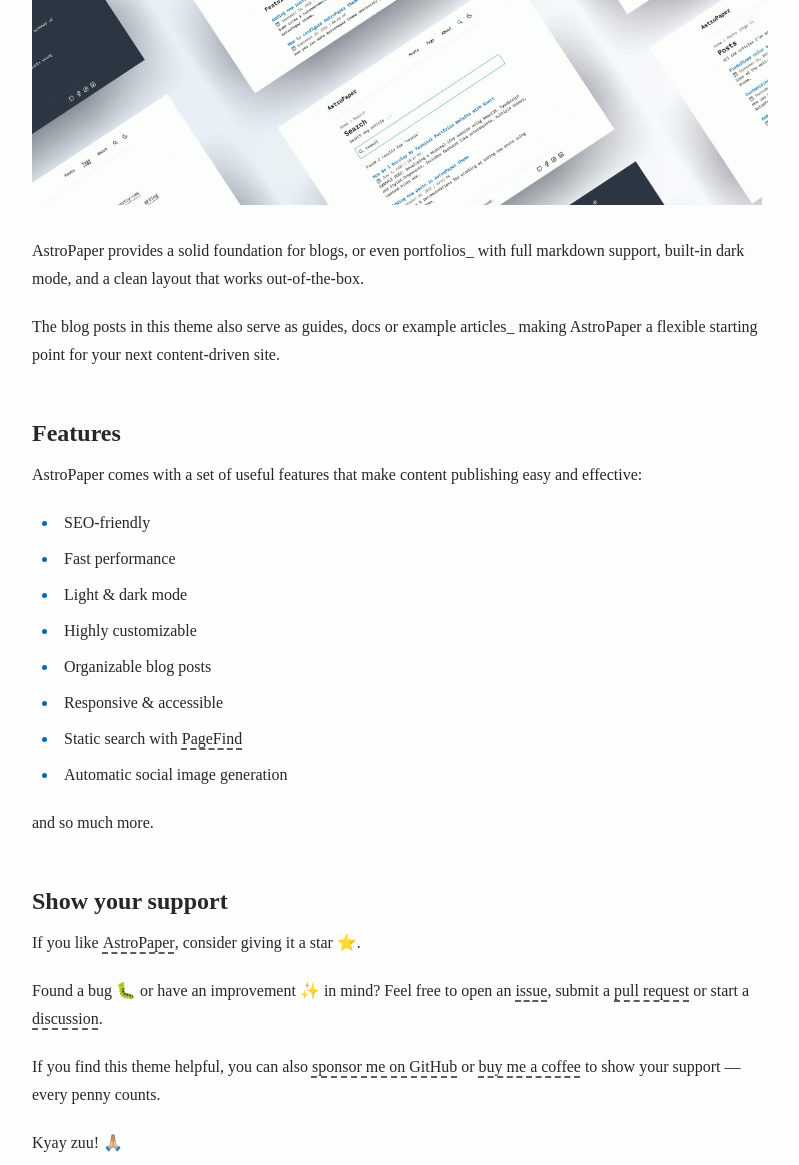
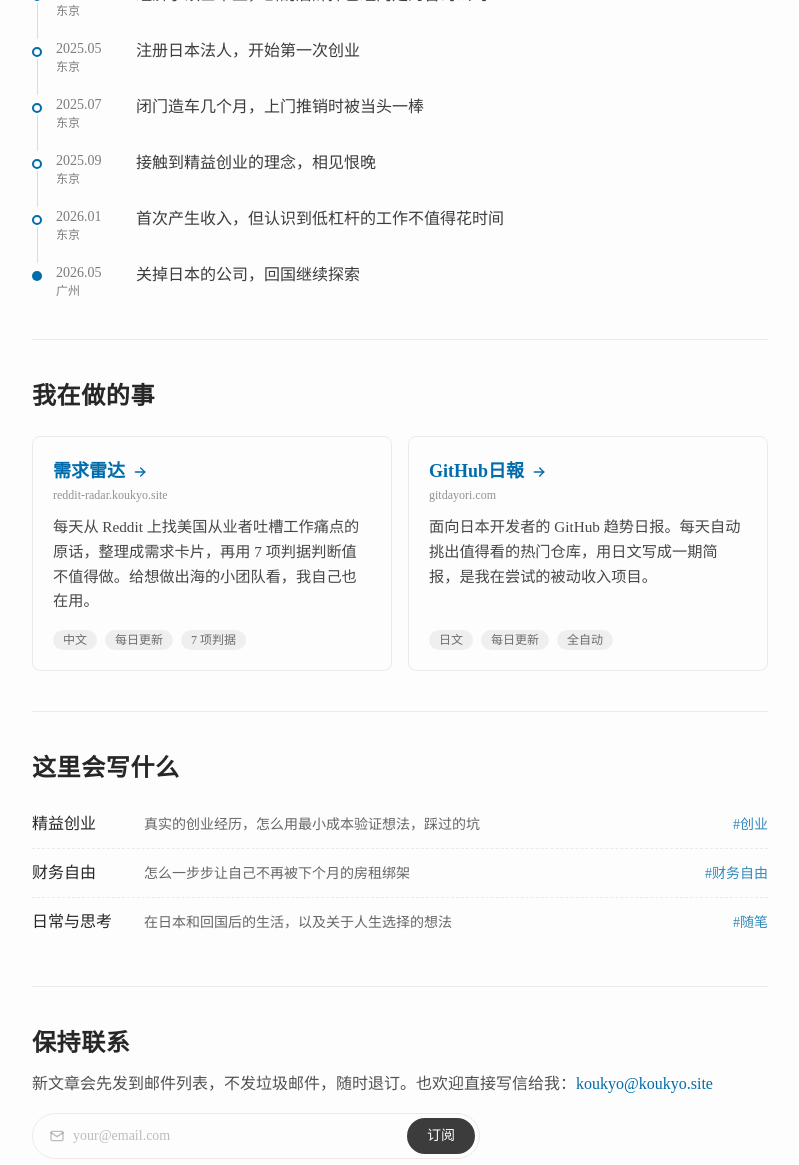
Before and after one commit to xiaosongmaki/koukyo_blog, an Astro site: page /about in a window 1280 px wide. Shown: the part 467-1632 px from the top of the page, without its empty margins (240-1039 px from the left). Built offline with nearby package versions, Linux system fonts and the light colour scheme; Astro itself is replaced by a stand-in of ours; a web font is replaced by a local one.

Commit message:
sync: feat(kyo_blog): redesign About page and link it in the nav (#346)

```diff
--- a/src/components/Header.astro
+++ b/src/components/Header.astro
@@ -81,11 +81,11 @@
             Tags
           </a>
         </li>
-        <!-- <li class="col-span-2">
+        <li class="col-span-2">
           <a href="/about" class:list={{ "active-nav": isActive("/about") }}>
             About
           </a>
-        </li> -->
+        </li>
         {
           SITE.showArchives && (
             <li class="col-span-2">
--- a/src/components/Newsletter.astro
+++ b/src/components/Newsletter.astro
@@ -3,15 +3,18 @@
 
 interface Props {
   compact?: boolean;
+  bare?: boolean;
 }
 
-const { compact = false } = Astro.props;
+const { compact = false, bare = false } = Astro.props;
 ---
 
 <section
   id="newsletter"
-  class:list={[compact ? "py-6 text-center" : "pt-8 pb-6"]}
+  class:list={[bare ? "" : compact ? "py-6 text-center" : "pt-8 pb-6"]}
 >
+  {!bare && (
+  <>
   <h2 class:list={[compact ? "text-base font-medium" : "text-2xl font-semibold tracking-wide"]}>
     {compact ? "📮 订阅通讯" : "Newsletter"}
   </h2>
@@ -20,9 +23,12 @@
       ? "分享真实的创业经历与思考，没有废话随时退订"
       : "订阅邮件列表，第一时间收到新文章通知。不发垃圾邮件，随时退订。"}
   </p>
+  </>
+  )}
   <form id="newsletter-form" class:list={[
     "flex items-stretch rounded-full border border-border max-sm:flex-col max-sm:gap-2 max-sm:rounded-none max-sm:border-none",
     compact ? "mx-auto max-w-md bg-muted/30 max-sm:bg-transparent" : "bg-background/50 max-sm:bg-transparent",
+    bare && "sm:max-w-md",
   ]}>
     <div class="relative flex flex-1 items-center pl-4 max-sm:w-full max-sm:pl-0">
       <IconMail
--- a/src/layouts/AboutLayout.astro
+++ /dev/null
@@ -1,24 +0,0 @@
----
-import type { MarkdownLayoutProps } from "astro";
-import Header from "@/components/Header.astro";
-import Footer from "@/components/Footer.astro";
-import Breadcrumb from "@/components/Breadcrumb.astro";
-import Layout from "./Layout.astro";
-import { SITE } from "@/config";
-
-type Props = MarkdownLayoutProps<{ title: string }>;
-
-const { frontmatter } = Astro.props;
----
-
-<Layout title={`${frontmatter.title} | ${SITE.title}`}>
-  <Header />
-  <Breadcrumb />
-  <main id="main-content" class="app-layout">
-    <section id="about" class="app-prose mb-28 max-w-app prose-img:border-0">
-      <h1 class="text-2xl tracking-wider sm:text-3xl">{frontmatter.title}</h1>
-      <slot />
-    </section>
-  </main>
-  <Footer />
-</Layout>
--- /dev/null
+++ b/src/pages/about.astro
@@ -0,0 +1,229 @@
+---
+import Layout from "@/layouts/Layout.astro";
+import Header from "@/components/Header.astro";
+import Footer from "@/components/Footer.astro";
+import Breadcrumb from "@/components/Breadcrumb.astro";
+import Newsletter from "@/components/Newsletter.astro";
+import IconArrowRight from "@/assets/icons/IconArrowRight.svg";
+import { SITE } from "@/config";
+import { slugifyStr } from "@/utils/slugify";
+
+const timeline = [
+  {
+    when: "2025.03",
+    where: "东京",
+    text: "经济学硕士毕业，斟酌后辞掉已经内定的咨询公司",
+  },
+  {
+    when: "2025.05",
+    where: "东京",
+    text: "注册日本法人，开始第一次创业",
+  },
+  {
+    when: "2025.07",
+    where: "东京",
+    text: "闭门造车几个月，上门推销时被当头一棒",
+    href: "/posts/first-startup-lessons",
+  },
+  {
+    when: "2025.09",
+    where: "东京",
+    text: "接触到精益创业的理念，相见恨晚",
+    href: "/posts/validate-startup-idea-lean-experiments",
+  },
+  {
+    when: "2026.01",
+    where: "东京",
+    text: "首次产生收入，但认识到低杠杆的工作不值得花时间",
+    href: "/posts/leverage-and-passive-income",
+  },
+  {
+    when: "2026.05",
+    where: "广州",
+    text: "关掉日本的公司，回国继续探索",
+    href: "/posts/dissolving-japanese-company",
+  },
+];
+const projects = [
+  {
+    name: "需求雷达",
+    domain: "reddit-radar.koukyo.site",
+    href: "https://reddit-radar.koukyo.site/?ref=koukyo_blog",
+    body: "每天从 Reddit 上找美国从业者吐槽工作痛点的原话，整理成需求卡片，再用 7 项判据判断值不值得做。给想做出海的小团队看，我自己也在用。",
+    meta: ["中文", "每日更新", "7 项判据"],
+  },
+  {
+    name: "GitHub日報",
+    domain: "gitdayori.com",
+    href: "https://gitdayori.com",
+    body: "面向日本开发者的 GitHub 趋势日报。每天自动挑出值得看的热门仓库，用日文写成一期简报，是我在尝试的被动收入项目。",
+    meta: ["日文", "每日更新", "全自动"],
+  },
+];
+
+const topics = [
+  {
+    title: "精益创业",
+    text: "真实的创业经历，怎么用最小成本验证想法，踩过的坑",
+    tag: "创业",
+  },
+  {
+    title: "财务自由",
+    text: "怎么一步步让自己不再被下个月的房租绑架",
+    tag: "财务自由",
+  },
+  {
+    title: "日常与思考",
+    text: "在日本和回国后的生活，以及关于人生选择的想法",
+    tag: "随笔",
+  },
+];
+---
+
+<Layout
+  title={`关于我 | ${SITE.title}`}
+  description="koukyo 是谁、在做什么，以及这个博客会写什么。"
+>
+  <Header />
+  <Breadcrumb />
+  <main id="main-content" class="app-layout mb-16">
+    <section id="intro" class="border-b border-border pt-4 pb-10">
+      <h1 class="my-4 text-3xl font-bold sm:my-6 sm:text-4xl">关于我</h1>
+      <blockquote
+        class="mb-6 border-s-4 border-accent/80 ps-4 text-lg text-foreground/80"
+      >
+        如果每天早上醒来，你能自己决定今天做什么，这件事值多少钱？
+      </blockquote>
+      <div class="space-y-4 leading-relaxed">
+        <p>
+          我是
+          koukyo。在日本读完经济学硕士后，我辞掉了已经拿到内定的咨询公司，毕业就开始创业。在东京开了一年公司，2026
+          年关掉公司，回到广州。
+        </p>
+        <p>
+          到现在我还没做成一个真正赚钱的产品，但我已经能自己决定每天做什么了。这个博客就是记录这条路上的试错过程。
+        </p>
+      </div>
+
+      <ol class="mt-8 space-y-0">
+        {
+          timeline.map((item, i) => (
+            <li class="relative flex gap-4 ps-6 pb-5 last:pb-0">
+              <span
+                aria-hidden="true"
+                class:list={[
+                  "absolute start-0 top-2 size-2.5 rounded-full",
+                  i === timeline.length - 1
+                    ? "bg-accent"
+                    : "border-2 border-accent bg-background",
+                ]}
+              />
+              {i < timeline.length - 1 && (
+                <span
+                  aria-hidden="true"
+                  class="absolute start-[4.5px] top-5 bottom-0 w-px bg-foreground/15"
+                />
+              )}
+              <div class="w-16 shrink-0 text-sm text-foreground/60 tabular-nums">
+                {item.when}
+                <span class="block text-xs">{item.where}</span>
+              </div>
+              <div class="text-foreground/90">
+                {item.href ? (
+                  <a
+                    href={item.href}
+                    class="decoration-dashed underline-offset-4 hover:text-accent hover:underline"
+                  >
+                    {item.text}
+                  </a>
+                ) : (
+                  item.text
+                )}
+              </div>
+            </li>
+          ))
+        }
+      </ol>
+    </section>
+
+    <section id="projects" class="border-b border-border pt-10 pb-10">
+      <h2 class="text-2xl font-semibold tracking-wide">我在做的事</h2>
+      <ul class="mt-6 grid gap-4 sm:grid-cols-2">
+        {
+          projects.map(project => (
+            <li class="flex">
+              <a
+                href={project.href}
+                target="_blank"
+                rel="noopener"
+                class:list={[
+                  "group flex w-full flex-col rounded-lg border border-border p-5 transition-colors",
+                  "hover:border-accent/60 hover:bg-muted/20",
+                  "focus-visible:border-accent",
+                ]}
+              >
+                <h3 class="text-lg font-semibold text-accent">
+                  {project.name}
+                  <IconArrowRight
+                    aria-hidden="true"
+                    class="ms-0.5 inline-block size-4 -translate-y-px transition-transform group-hover:translate-x-1 rtl:-rotate-180"
+                  />
+                </h3>
+                <span class="mt-0.5 text-xs text-foreground/50">
+                  {project.domain}
+                </span>
+                <p class="mt-3 mb-4 text-[0.95rem] leading-relaxed text-foreground/85">
+                  {project.body}
+                </p>
+                <ul class="mt-auto flex flex-wrap gap-2 text-xs text-foreground/65">
+                  {project.meta.map(m => (
+                    <li class="rounded-full bg-muted/60 px-2.5 py-0.5">{m}</li>
+                  ))}
+                </ul>
+              </a>
+            </li>
+          ))
+        }
+      </ul>
+    </section>
+
+    <section id="topics" class="border-b border-border pt-10 pb-10">
+      <h2 class="text-2xl font-semibold tracking-wide">这里会写什么</h2>
+      <ul class="mt-4">
+        {
+          topics.map(topic => (
+            <li class="border-b border-dashed border-border last:border-b-0">
+              <a
+                href={`/tags/${slugifyStr(topic.tag)}/`}
+                class="group flex flex-col gap-0.5 py-3 sm:flex-row sm:items-baseline sm:gap-4"
+              >
+                <span class="shrink-0 font-medium group-hover:text-accent sm:w-24">
+                  {topic.title}
+                </span>
+                <span class="flex-1 text-sm text-foreground/70">
+                  {topic.text}
+                </span>
+                <span class="hidden text-sm text-accent/80 group-hover:text-accent sm:inline">
+                  #{topic.tag}
+                </span>
+              </a>
+            </li>
+          ))
+        }
+      </ul>
+    </section>
+
+    <section id="contact" class="pt-10">
+      <h2 class="text-2xl font-semibold tracking-wide">保持联系</h2>
+      <p class="mt-3 mb-4 leading-relaxed text-foreground/80">
+        新文章会先发到邮件列表，不发垃圾邮件，随时退订。也欢迎直接写信给我：<a
+          href="mailto:koukyo@koukyo.site"
+          class="text-accent decoration-dashed underline-offset-4 hover:underline"
+          >koukyo@koukyo.site</a
+        >
+      </p>
+      <Newsletter bare />
+    </section>
+  </main>
+  <Footer />
+</Layout>
--- a/src/pages/about.md
+++ /dev/null
@@ -1,37 +0,0 @@
----
-layout: ../layouts/AboutLayout.astro
-title: "About"
----
-
-AstroPaper is a minimal, accessible and SEO-friendly blog theme built with [Astro](https://astro.build/) and [Tailwind CSS](https://tailwindcss.com/).
-
-![Astro Paper](public/astropaper-og.jpg)
-
-AstroPaper provides a solid foundation for blogs, or even portfolios\_ with full markdown support, built-in dark mode, and a clean layout that works out-of-the-box.
-
-The blog posts in this theme also serve as guides, docs or example articles\_ making AstroPaper a flexible starting point for your next content-driven site.
-
-## Features
-
-AstroPaper comes with a set of useful features that make content publishing easy and effective:
-
-- SEO-friendly
-- Fast performance
-- Light & dark mode
-- Highly customizable
-- Organizable blog posts
-- Responsive & accessible
-- Static search with [PageFind](https://pagefind.app/)
-- Automatic social image generation
-
-and so much more.
-
-## Show your support
-
-If you like [AstroPaper](https://github.com/satnaing/astro-paper), consider giving it a star ⭐️.
-
-Found a bug 🐛 or have an improvement ✨ in mind? Feel free to open an [issue](https://github.com/satnaing/astro-paper/issues), submit a [pull request](https://github.com/satnaing/astro-paper/pulls) or start a [discussion](https://github.com/satnaing/astro-paper/discussions).
-
-If you find this theme helpful, you can also [sponsor me on GitHub](https://github.com/sponsors/satnaing) or [buy me a coffee](https://buymeacoffee.com/satnaing) to show your support — every penny counts.
-
-Kyay zuu! 🙏🏼
```
